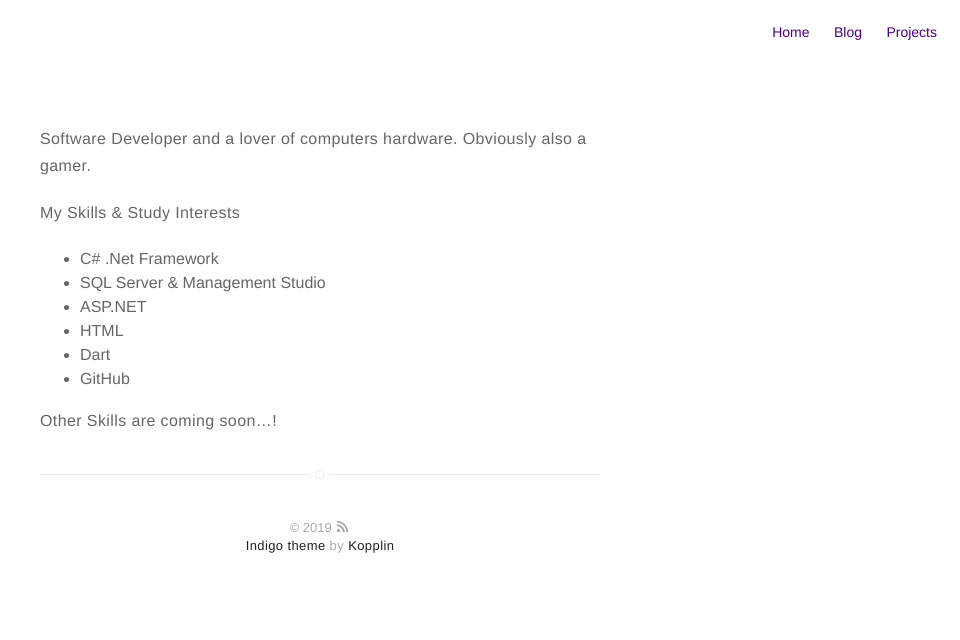
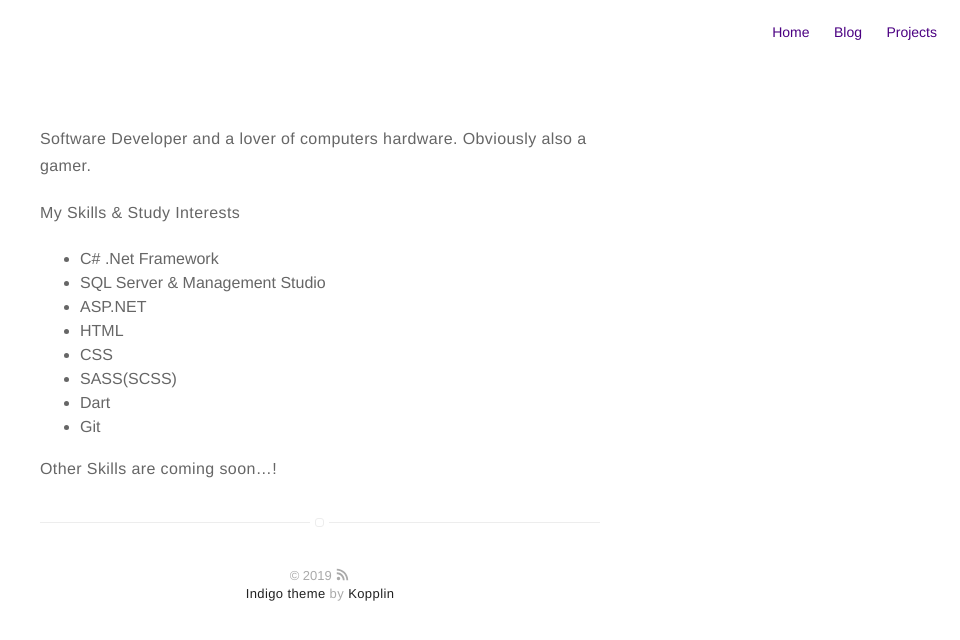
Before and after one commit to yintong-zhou/JekyllGithubPage, a Jekyll site: the page built from about.md, in a window 1280 px wide. Shown: the top 640 px of the page, without its empty margins (320-1280 px from the left). Built offline with Jekyll 4.4.1, drawn with Linux system fonts in a browser that asks for light colours.

Commit message:
Update about.md

```diff
--- a/about.md
+++ b/about.md
@@ -12,7 +12,9 @@ My Skills & Study Interests
 - SQL Server & Management Studio
 - ASP.NET
 - HTML
+- CSS
+- SASS(SCSS)
 - Dart
-- GitHub
+- Git
 
 Other Skills are coming soon...!
```
